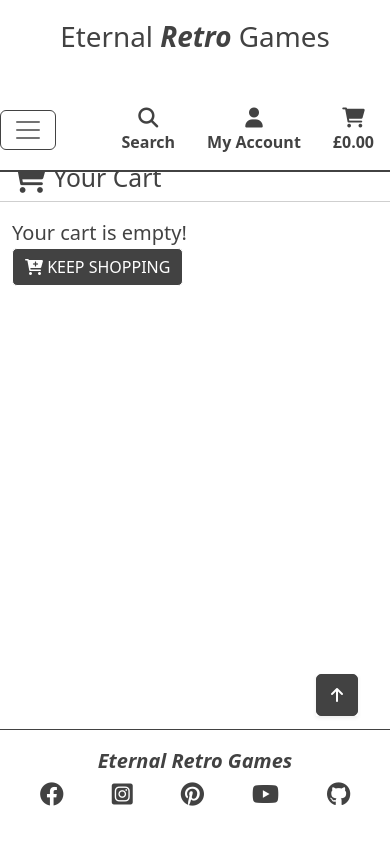
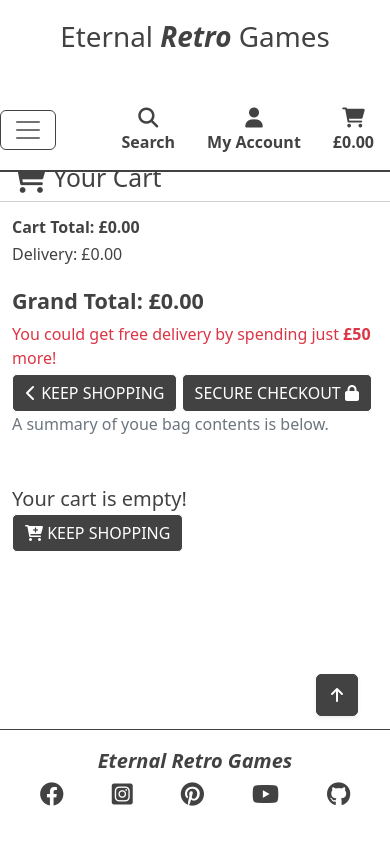
Before and after one commit to Daferia/Eternal-Retro-Games, a Django app: page /cart/ in a window 390 px wide. Run offline with Django 4.2, Linux system fonts and the light colour scheme; some libraries are stand-ins or nearby versions.

Commit message:
added postjs block to cart fro cart and quantity js includes files

```diff
--- a/cart/templates/cart/cart.html
+++ b/cart/templates/cart/cart.html
@@ -20,8 +20,43 @@
     </div>
     <div class="row">
         <div class="col">
+            <div class="d-block d-md-none">
+                <div class="row">
+                    <div class="col">
+                        {% include 'cart/cart-total.html' %}
+                    </div>
+                </div>
+                <div class="row">
+                    <div class="col">
+                        {% include 'cart/checkout-buttons.html' %}
+                        <p class="text-muted mb-5">A summary of youe bag contents is below.</p>
+                    </div>
+                </div>
+                {% for item in cart_items %}
+                <div class="row">
+                    <div class="col-12 col-sm-6 mb-2">
+                        {% include 'cart/product-image.html' %}
+                    </div>
+                    <div class="col-12 col-sm-6 mb-2">
+                        {% include 'cart/product-info.html' %}
+                    </div>
+                    <div class="col-12 col-sm-6 order-sm-last">
+                        <p class="my-0">Price Each: £{{ item.product.selling_price }}</p>
+                        <p><strong>Subtotal: </strong>£{{ item.product.selling_price }}</p>
+                    </div>
+                    <div class="col-12 col-sm-6">
+                        {% include 'cart/quantity-form.html' %}
+                    </div>
+                </div>
+                <div class="row">
+                    <div class="col">
+                        <hr>
+                    </div>
+                </div>
+                {% endfor %}
+            </div>
             {% if cart_items %}
-            <table class="table">
+            <table class="table d-none d-md-block">
                     <thead class="table-active">
                         <tr>
                             <th scope="col">Product Info</th>
@@ -41,13 +76,13 @@
                             {% include 'cart/product-info.html' %}
                         </td>
                         <td class="py-3 align-middle">
-                            <p class="my-0">{{ item.product.selling_price }}</p>
+                            <p class="my-0">£{{ item.product.selling_price }}</p>
                         </td>
                         <td class="py-3 align-middle">
                             {% include 'cart/quantity-form.html' %}
                         </td>
                         <td class="py-3 align-middle">
-                            <p class="my-0">{{ item.product.selling_price  }}</p>
+                            <p class="my-0">£{{ item.product.selling_price  }}</p>
                         </td>
                     </tr>
                     {% endfor %}
@@ -82,3 +117,8 @@
 </div>
 
 {% endblock %}
+{% block postloadjs %}
+    {{ block.super }}
+    {% include 'products/includes/quantity_input_script.html' %}
+    {% include 'cart/includes/cart_input_quantity.html' %}
+{% endblock postloadjs %}
```
